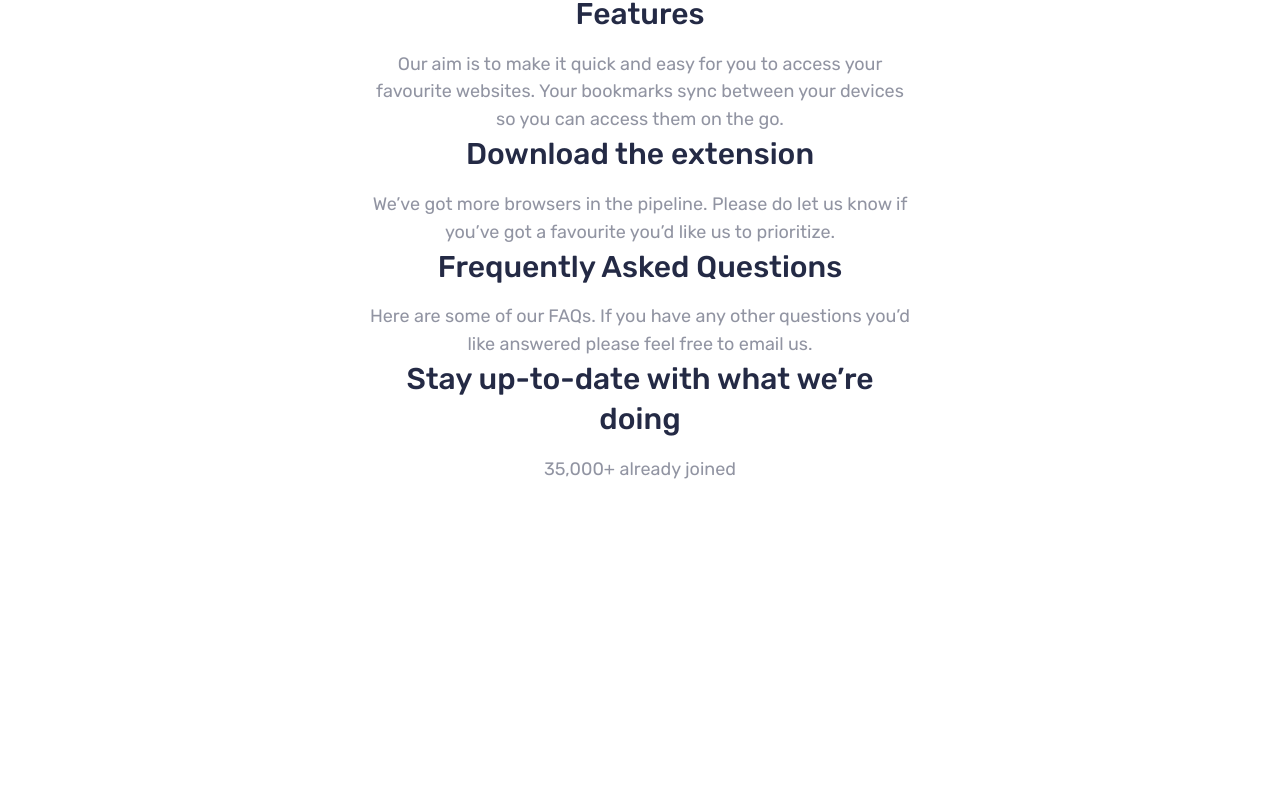
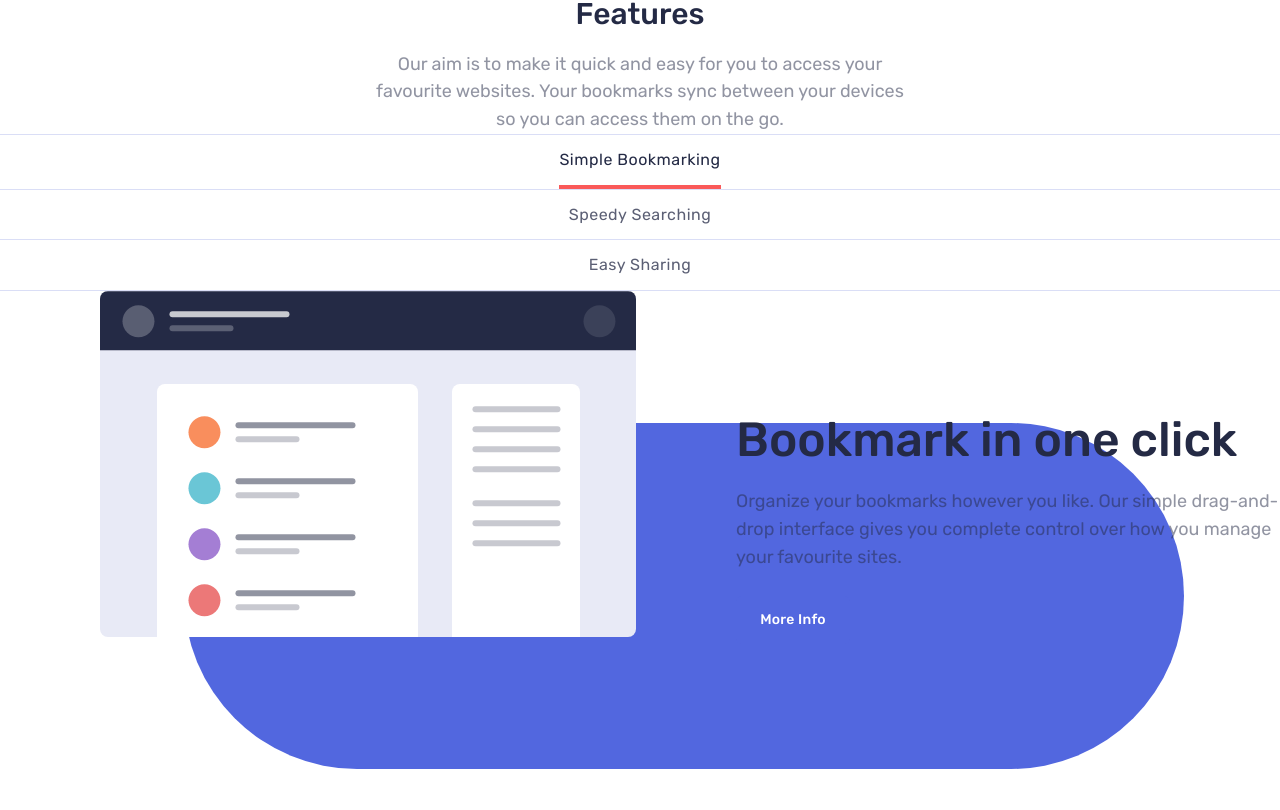
Before and after one commit to AristarhMD/bookmark-landing-page, a React (Vite) app: page / in a window 1280 px wide. Shown: the part 770-1580 px from the top of the page. Before the commit the page ends 1254 px from the top, so only its background shows below. Built offline with nearby package versions, Linux system fonts and the light colour scheme.

Commit message:
Basic skelet for carrousel
Was added basic skelet for carrousel

```diff
--- a/src/components/Main.jsx
+++ b/src/components/Main.jsx
@@ -3,7 +3,6 @@ import { Section } from "./reusable/Section.jsx";
 import { sectionData } from "../data.js";
 
 export function Main() {
-  console.log(sectionData);
   return (
     <main className="mt-8.75 md:mt-20 xl:mt-28.5 ">
       {sectionData.map((section) =>
--- a/src/components/reusable/Btns.jsx
+++ b/src/components/reusable/Btns.jsx
@@ -1,11 +1,11 @@
-export function Button({ children, type }) {
+export function Button({ children, type, addStyle }) {
   const typeOfBtn =
     type === "primary"
       ? "bg-blue-600 text-white hover:inset-ring-blue-600 hover:text-blue-600"
       : "bg-grey-50 text-blue-950/75 hover:inset-ring-grey-600 hover:text-grey-600";
   return (
     <button
-      className={`cursor-pointer preset-2-mob-m md:preset-6-medium py-2 md:py-2.5 rounded-[5px]  w-full hover:inset-ring-2 hover:bg-transparent ${typeOfBtn}`}
+      className={`cursor-pointer preset-2-mob-m md:preset-6-medium py-2 md:py-2.5 rounded-[5px]  w-full hover:inset-ring-2 hover:bg-transparent ${typeOfBtn} ${addStyle ? addStyle : ""}`}
     >
       {children}
     </button>
--- a/src/components/reusable/Carrousel.jsx
+++ b/src/components/reusable/Carrousel.jsx
@@ -1,4 +1,58 @@
+import { useState } from "react";
+import { Button } from "./Btns.jsx";
 import { carrouselData } from "../../data.js";
-export function Carrousel({}) {
-  return;
+
+import tab1 from "../../assets/images/illustration-features-tab-1.svg";
+import tab2 from "../../assets/images/illustration-features-tab-2.svg";
+import tab3 from "../../assets/images/illustration-features-tab-3.svg";
+
+export function Carrousel() {
+  const [activeSlide, setActiveSlide] = useState(6);
+
+  const handeleChangeSlide = (id) => {
+    setActiveSlide(id);
+  };
+
+  return (
+    <div>
+      <ul className="carrouselList">
+        {carrouselData.map((carrousel) => (
+          <li key={`${carrousel.id}list`}>
+            <button
+              onClick={() => handeleChangeSlide(carrousel.id)}
+              className={
+                activeSlide === carrousel.id
+                  ? "actCarrSlide"
+                  : "notActCarrSlide"
+              }
+            >
+              {carrousel.name}
+            </button>
+          </li>
+        ))}
+      </ul>
+      <div>
+        <article className="flex flex-col xl:flex-row gap-12 md:gap-18 xl:gap-0 items-center mb-32 xl:mb-20 overflow-hidden ">
+          <div className="relative after:hero-bg h-70.5 md:h-119.5 xl:basis-[57.65%]  flex items-center justify-center md:items-start xl:justify-center ">
+            <img
+              src={tab1}
+              alt={`Image for ${carrouselData[0].name} tab`}
+              className="w-[82.93%] md:w-134"
+            />
+          </div>
+          <div className="flex flex-col items-center xl:items-start gap-6 w-[84%] max-w-136 ">
+            <h1 className="hero-header">{carrouselData[0].header}</h1>
+            <p className="section-paragraph xl:text-left">
+              {carrouselData[0].text}
+            </p>
+            <Button type="primary" addStyle="carrBtn">
+              More Info
+            </Button>
+          </div>
+        </article>
+        <article></article>
+        <article></article>
+      </div>
+    </div>
+  );
 }
--- a/src/components/reusable/Section.jsx
+++ b/src/components/reusable/Section.jsx
@@ -1,12 +1,19 @@
-import { Button } from "./Btns.jsx";
+import { Carrousel } from "./Carrousel";
+
 export function Section({ sectionData }) {
   const { id, header, paragraph } = { ...sectionData };
+  let sectionContext;
+
+  if (id === 2) {
+    sectionContext = <Carrousel />;
+  }
   return (
     <section>
       <div className="mx-auto w-[84%] max-w-135.5">
         <h2 className="section-header">{header}</h2>
         <p className="section-paragraph">{paragraph}</p>
       </div>
+      {sectionContext}
     </section>
   );
 }
--- a/src/data.js
+++ b/src/data.js
@@ -34,21 +34,18 @@ const carrouselData = [
   {
     id: 6,
     name: "Simple Bookmarking",
-    imagePath: "../assets/images/illustration-features-tab-1.svg",
     header: "Bookmark in one click",
     text: "Organize your bookmarks however you like. Our simple drag-and-drop interface gives you complete control over how you manage your favourite sites.",
   },
   {
     id: 7,
     name: "Speedy Searching",
-    imagePath: "../assets/images/illustration-features-tab-2.svg",
     header: "Intelligent search",
     text: "Our powerful search feature will help you find saved sites in no time at all. No need to trawl through all of your bookmarks.",
   },
   {
     id: 8,
     name: "Easy Sharing",
-    imagePath: "../assets/images/illustration-features-tab-3.svg",
     header: "Share your bookmarks",
     text: "Easily share your bookmarks and collections with others. Create a shareable link that you can send at the click of a button.",
   },
--- a/src/index.css
+++ b/src/index.css
@@ -80,6 +80,7 @@
   @apply font-medium text-[0.625rem] leading-[120%] tracking-[0.25px] italic;
 }
 
+/* Sections */
 @utility hero-header {
   @apply preset-1-mob md:preset-1 text-blue-950 text-center xl:text-left;
 }
@@ -95,3 +96,28 @@
 @utility section-paragraph {
   @apply preset-2-mob-r md:preset-4 text-blue-950/50 text-center;
 }
+
+/* Carrousel */
+
+.carrouselList {
+  @apply border-t border-[#495dcf]/20 preset-2-mob-r md:preset-5-regular text-center;
+}
+
+.carrouselList li {
+  @apply border-b border-[#495dcf]/20;
+}
+
+.carrouselList button {
+  @apply py-4 cursor-pointer hover:text-red-400;
+}
+.actCarrSlide {
+  @apply text-blue-950 border-b-4 border-red-400;
+}
+
+.notActCarrSlide {
+  @apply text-blue-950/75;
+}
+
+.carrBtn {
+  @apply w-28.5;
+}
```
